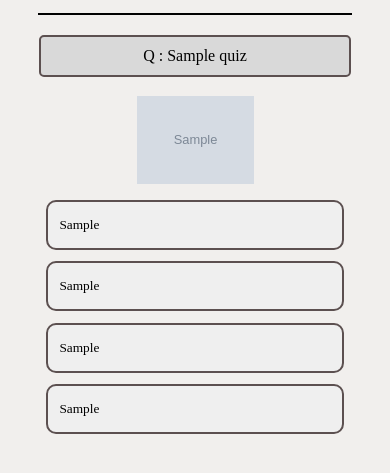
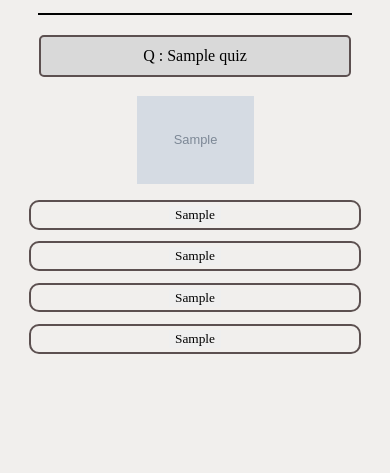
Before and after one commit to arimSeo/PNU-Quiz, a Django app: template Project/Qapp/templates/quiz.html in a window 390 px wide. Shown: the part 175-648 px from the top of the page. Run offline with Django 3.2, Linux system fonts and the light colour scheme; the template is opened without the code that fills it: most values are stand-ins (such as "Sample title", 1, 10 or a date in 2020); grey boxes marked "Sample" are stand-in pictures.

Commit message:
퀴즈 항목 css 수정

```diff
--- a/Project/Qapp/static/css/quiz.css
+++ b/Project/Qapp/static/css/quiz.css
@@ -78,19 +78,33 @@
     margin-bottom: 1%;
 }
 
+.options{
+    display : block;
+    /* width: 50%;
+    height: 50px;
+    border:2px solid rgb(92, 80, 80);
+    border-radius: 10px;
 
-.options{
+    padding:0.8% 1% 0.8% 1%; */
+    text-align: left;
+    cursor: pointer;
+    font-family: 'Noto Serif KR', serif;
+    /* overflow: visible; */
+    margin: 0 auto;
+}
+/* .options{
     display : block;
     width: 50%;
     height: 50px;
     border:2px solid rgb(92, 80, 80);
     border-radius: 10px;
     margin: 0 auto;
-    padding:0.8% 0 0.8% 1%;
+    padding:0.8% 1% 0.8% 1%;
     text-align: left;
     cursor: pointer;
     font-family: 'Noto Serif KR', serif;
-}
+    overflow: visible;
+} */
 
 .options:hover{
     background:#C2C0BE;
@@ -189,17 +203,37 @@
         margin-bottom: 4%;
     }
 
+    .quiz_form{
+        width: 78%;
+        border:2px solid rgb(92, 80, 80);
+        border-radius: 10px;
+        margin: 0 auto;
+        margin-top: 3%;
+        padding:1% 3% 1% 3%;
+        word-break:break-all;
+    }
     .options{
+        display : block;
+        border:hidden;
+        text-align: left;
+        overflow: visible;
+        /* word-break: normal; */
+        word-break:break-all;
+    }
+
+    /* .options{
         display : block;
         width: 78%;
         border:2px solid rgb(92, 80, 80);
         border-radius: 10px;
         margin: 0 auto;
         margin-top: 3%;
-        padding:1% 0 1% 3%;
+        padding:1% 3% 1% 3%;
         text-align: left;
+        overflow: visible;
         word-break: normal;
-    }
+        word-break:break-all;
+    } */
 
     .options:hover{
         background:#C2C0BE;
```
Also changed, not shown: Project/Qapp/views.py (+3 -4 lines).
